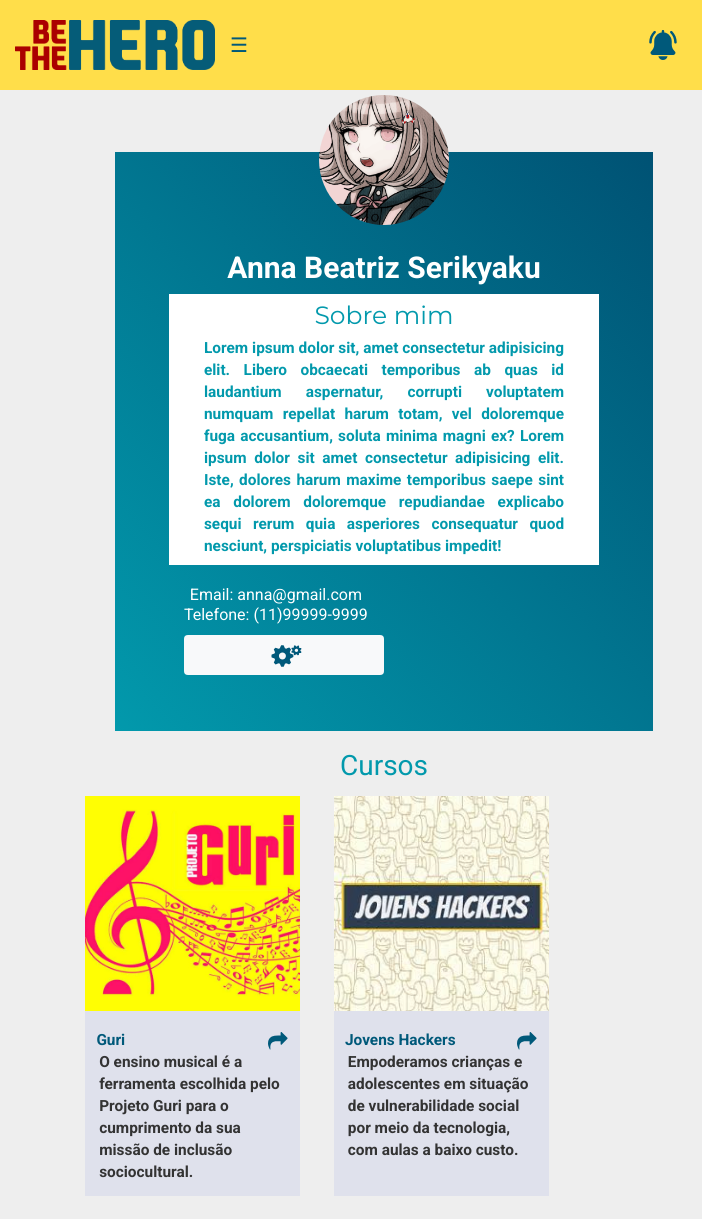
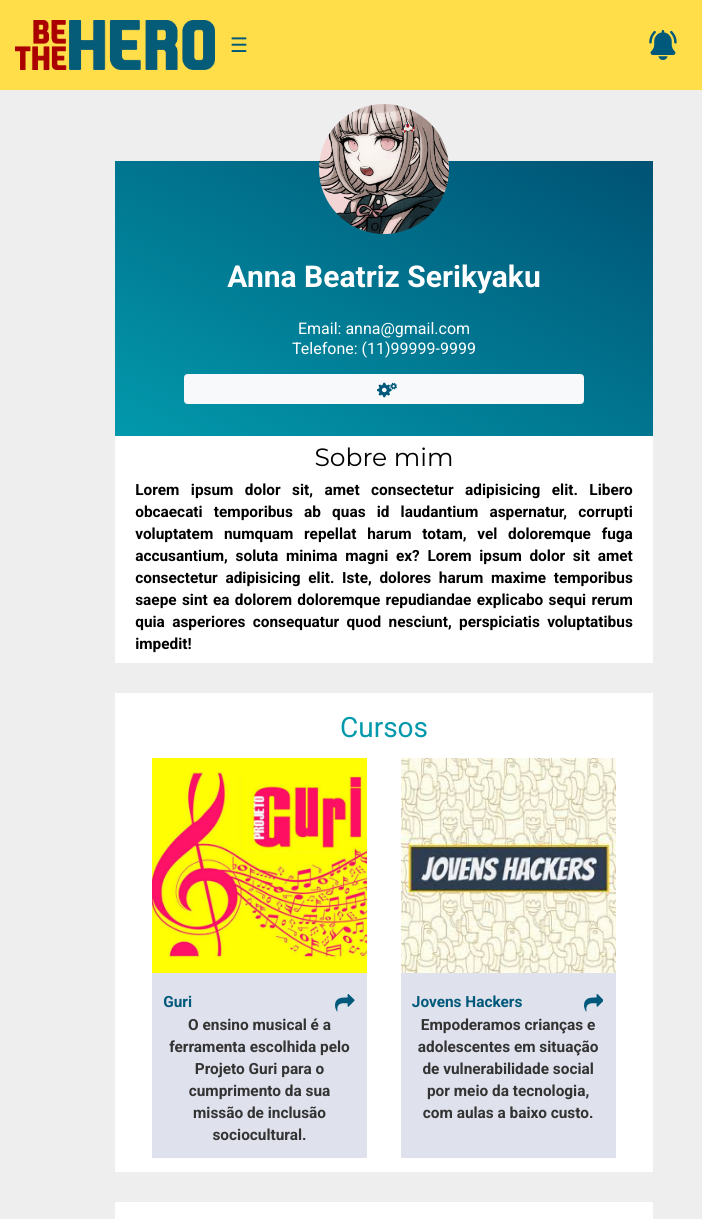
Before and after one commit to ricamartins/be-the-hero, a plain HTML site: page perfil.html in a window 768 px wide. Shown: the top 1219 px of the page, 0-702 px from the left. Drawn offline with nearby package versions, Linux system fonts and the light colour scheme.

Commit message:
Respansividade

```diff
--- a/css/styleperfil.css
+++ b/css/styleperfil.css
@@ -31,6 +31,7 @@ header.row2 {
 }
 #Nome{
     padding-top: 2vh;
+    padding-bottom: 2vh;
     font-size: 30px;
     color: white;
     font-weight: 600;
@@ -43,7 +44,7 @@ header.row2 {
 }
 #About2{
     background-color: white;
-    color:  #0299ac;
+    color:  #000;
 }
 h3#Sobre{
     font-family:'Montserrat', sans-serif;
@@ -61,7 +62,8 @@ h3#Sobre{
 
 #Info{
     font-size: 16px ;
-    text-align: center;
+    margin-top: 0;
+    margin-bottom: 15px;
     color: white;
     line-height: 20px;
 }
@@ -83,18 +85,28 @@ div>button.Config{
     margin: 20px auto 0 auto ;
     font-size: 28px;
 }
+#MeusCursos{
+    text-align: center;
+    margin-top: 30px;
+    background-color: white;
+    box-sizing: border-box;
+}
+.espacamento{
+    padding-left: 13%;
+}
 
 
 @media (min-width: 700px) and (max-width: 1139px){
     .Main{
-    margin-top: 15%;
+    margin: 15% auto;
+    width: 70vw;
     }
     /*-----Cabeçalho Perfil-----*/
     .AlterarPerfil{
         padding-top: 5vh;
-        padding-bottom: 5vh;
+        padding-bottom: 2vh;
         width: 70vw;
-        margin: 22% auto 0 auto;
+        margin: 30% auto 0 auto;
 
     }
 
@@ -104,38 +116,45 @@ div>button.Config{
         text-align: center;
     }
     #Info{
+        width: 100%;
+        text-align: center;
         padding-left: 0;
         font-size: 16px;
         line-height: 20px;
     }
     div>button.Config{
         padding: 0;
-        width: 50%;
-        height: 40px;
+        width: 100%;
+        height: 30px;
     }
     #config{
         padding-left: 5px;
-        width: 40px;
-        height: 40px;
+        width: 35px;
+        height: 30px;
         padding-bottom: 5px;
         padding-top: 5px;
         box-sizing: border-box;
     }
     #About{
-        display: flex;
+        display:none;
+        color:  white;
+        background-color: #0298ac00;
+    }
+    .container2{
+        width: 100%;
+        margin: 0 auto 0 auto;
+    }
+    .espacamento{
+        padding-left: 20px;
     }
     #About2{
-        display: none;
         background-color: white;
-        color:  #0299ac;
+        color:  #000;
     }
 
 }
 
 @media (min-width: 1140px){
-    header.row2 {
-        margin: 0 20% ;
-    }
     .Main{
         width: 70vw;
         margin: 10% auto;
@@ -187,10 +206,14 @@ div>button.Config{
     }
     .container2{
         width: 100%;
+
     }
     #MeusCursos{
         margin-top: 30px;
         background-color: white;
         box-sizing: border-box;
     }
+    .espacamento{
+        padding-left: 30px;
+    }
 }
--- a/perfil.html
+++ b/perfil.html
@@ -226,7 +226,7 @@
         <div class="Main">
             <div class="AlterarPerfil">
                 <div class="Imagem">
-                    <img src="img/CHIAKI2.png" alt="" style="" class="Image">
+                    <img src="img/CHIAKI2.png" alt="" class="Image">
                 </div>
                 <div class="container2">
                     <div class="row">
@@ -235,7 +235,7 @@
                         </div>
                     </div>
                     <div class="row">
-                        <div id="About" class="col-xl-6">
+                        <div id="About" class="col-xl-6 col-md-6">
                             <div>
                                 <h3 id="Sobre">
                                     Sobre mim
@@ -298,7 +298,7 @@
                     <div class="row">
                         <h3 id="color">Cursos</h3>
                     </div>
-                    <div class="row" style="    padding-left: 30px">
+                    <div class="row espacamento">
                         <article data-views="202" data-date="1568764800000" data-type="org"
                             style="display: flex; opacity: 1;">
                             <div class="img-holder"><img src="./img/mockup-cards/educacao/projeto-guri.jpg"></div>
@@ -348,7 +348,7 @@
                     <div class="row">
                         <h3 id="color">Projetos</h3>
                     </div>
-                    <div class="row" style=" padding-left: 30px">
+                    <div class="row espacamento">
                         <article data-views="452" data-date="1561248000000" data-type="org"
                             style="display: flex; opacity: 1;">
                             <div class="img-holder"><img src="./img/mockup-cards/deficientes/aacd.jpg"></div>
```
